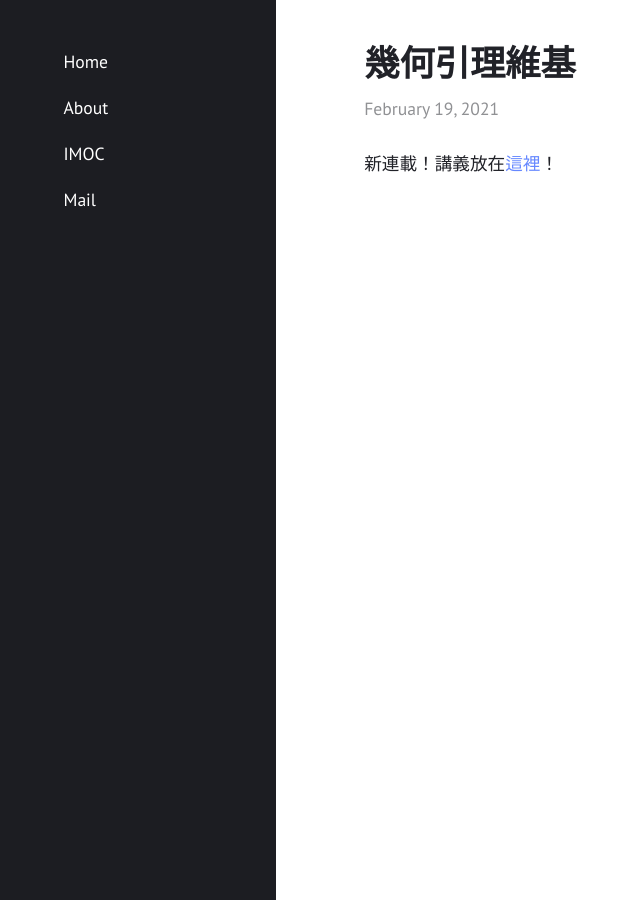
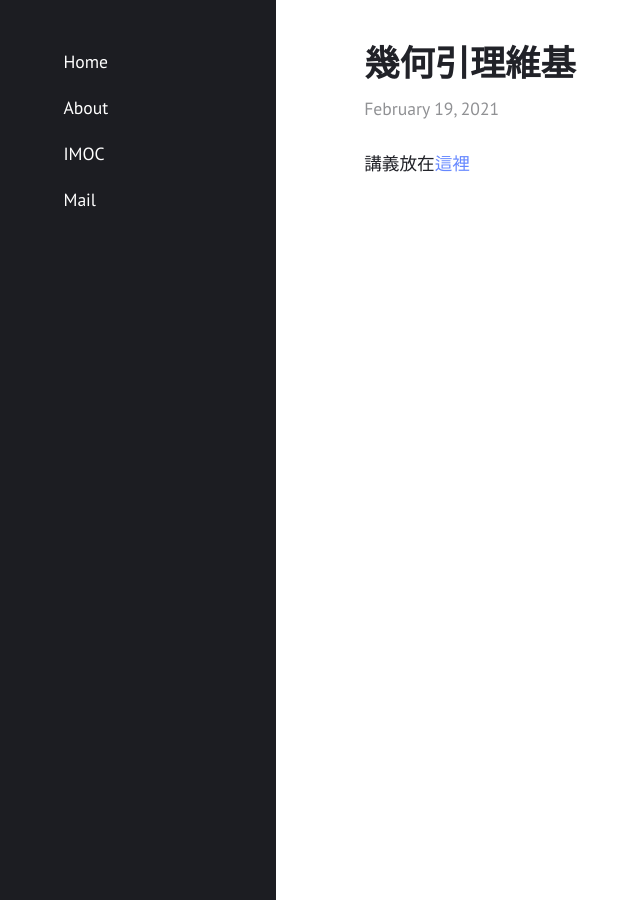
Before and after one commit to Permutation-Chang/Permutation-Chang.github.io, a Jekyll site: the page built from _posts/2021-02-19-geometrylemmawiki.md, in a window 1280 px wide. Shown: the whole page, without its empty margins (15-655 px from the left). Built offline with Jekyll 4.4.1, drawn with Linux system fonts in a browser that asks for light colours.

Commit message:
Update 2021-02-19-geometrylemmawiki.md

```diff
--- a/_posts/2021-02-19-geometrylemmawiki.md
+++ b/_posts/2021-02-19-geometrylemmawiki.md
@@ -3,6 +3,6 @@ title:  "幾何引理維基"
 layout: post
 ---
 
-新連載！講義放在[這裡][Wiki]！
+講義放在[這裡][Wiki]
 
-[Wiki]:/Geometry_Lemma_Wiki.pdf
+[Wiki]:/Permutation line.pdf
```
